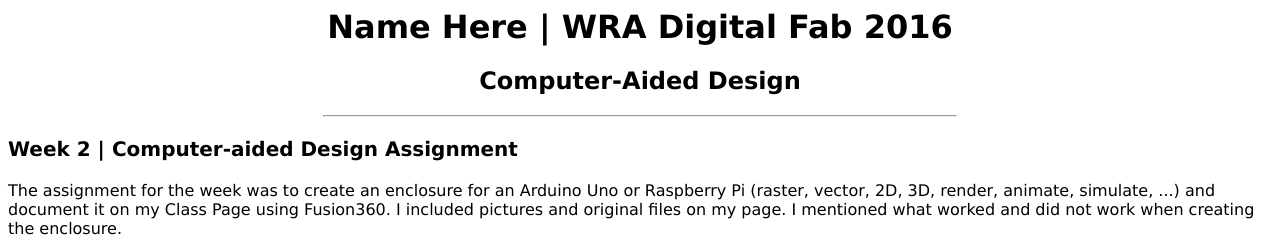
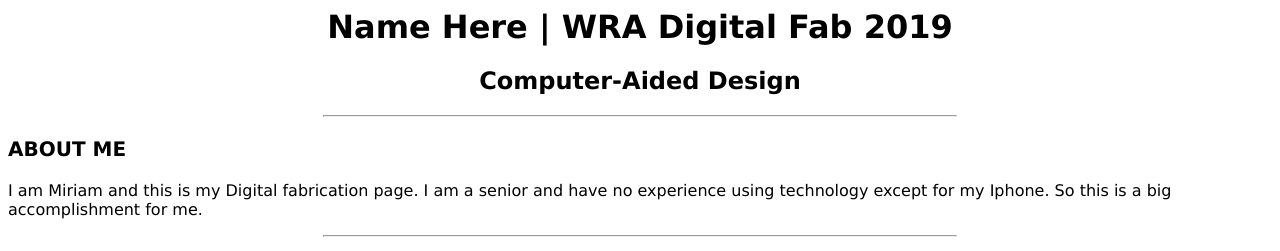
Before and after one commit to messiahm19/messiahm, a plain HTML site: page me.html in a window 1280 px wide. Shown: the top 251 px of the page. Drawn offline with Linux system fonts and the light colour scheme.

Commit message:
Update me.html

```diff
--- a/me.html
+++ b/me.html
@@ -14,14 +14,14 @@ a {font-family:verdana;font-size:}100%;}
 </style>
 
 <body>
-<h1> Name Here | WRA Digital Fab 2016</h1>
+<h1> Name Here | WRA Digital Fab 2019</h1>
 <h2>Computer-Aided Design</h1>
 <p>
 <hr style="width:50%">
 </p>
-<H3> Week 2 | Computer-aided Design Assignment</h3>
+<H3> ABOUT ME</h3>
 <p>
-The assignment for the week was to create an enclosure for an Arduino Uno or Raspberry Pi (raster, vector, 2D, 3D, render, animate, simulate, ...) and document it on my Class Page using Fusion360. I included pictures and original files on my page. I mentioned what worked and did not work when creating the enclosure.
+I am Miriam and this is my Digital fabrication page. I am a senior and have no experience using technology except for my Iphone. So this is a big accomplishment for me.
 
 </p>
 
```
